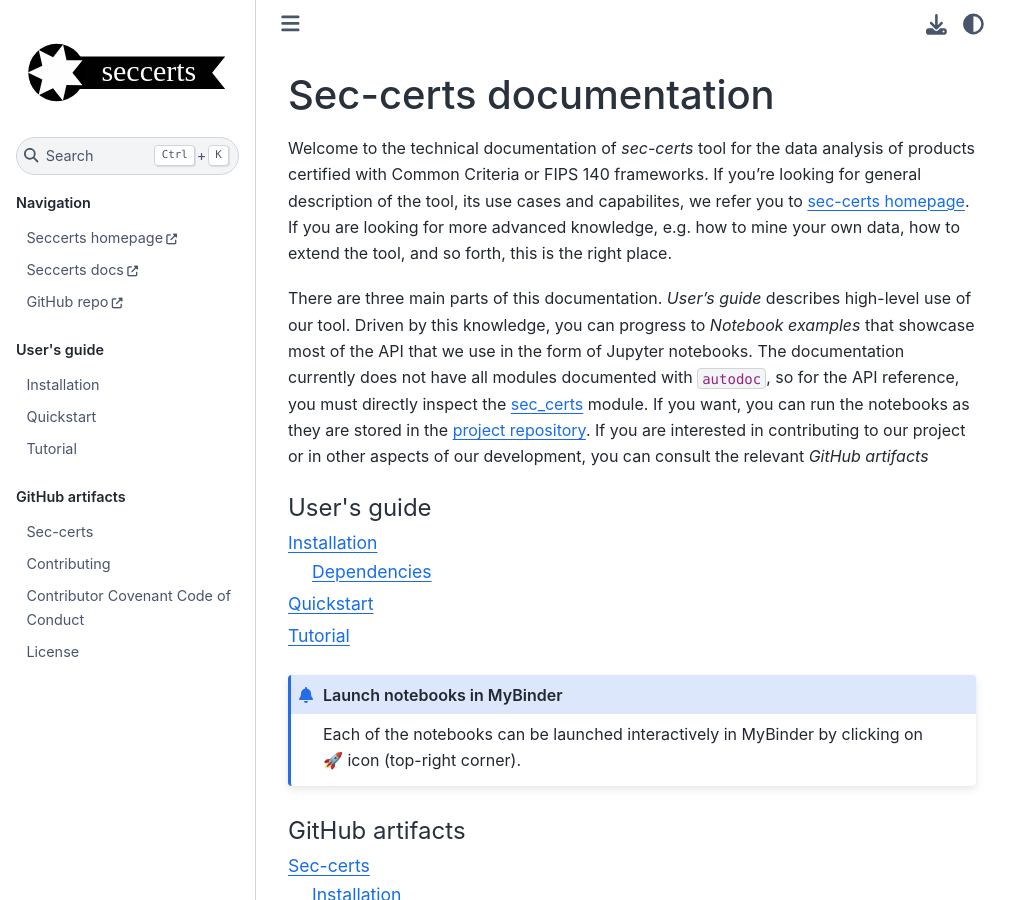
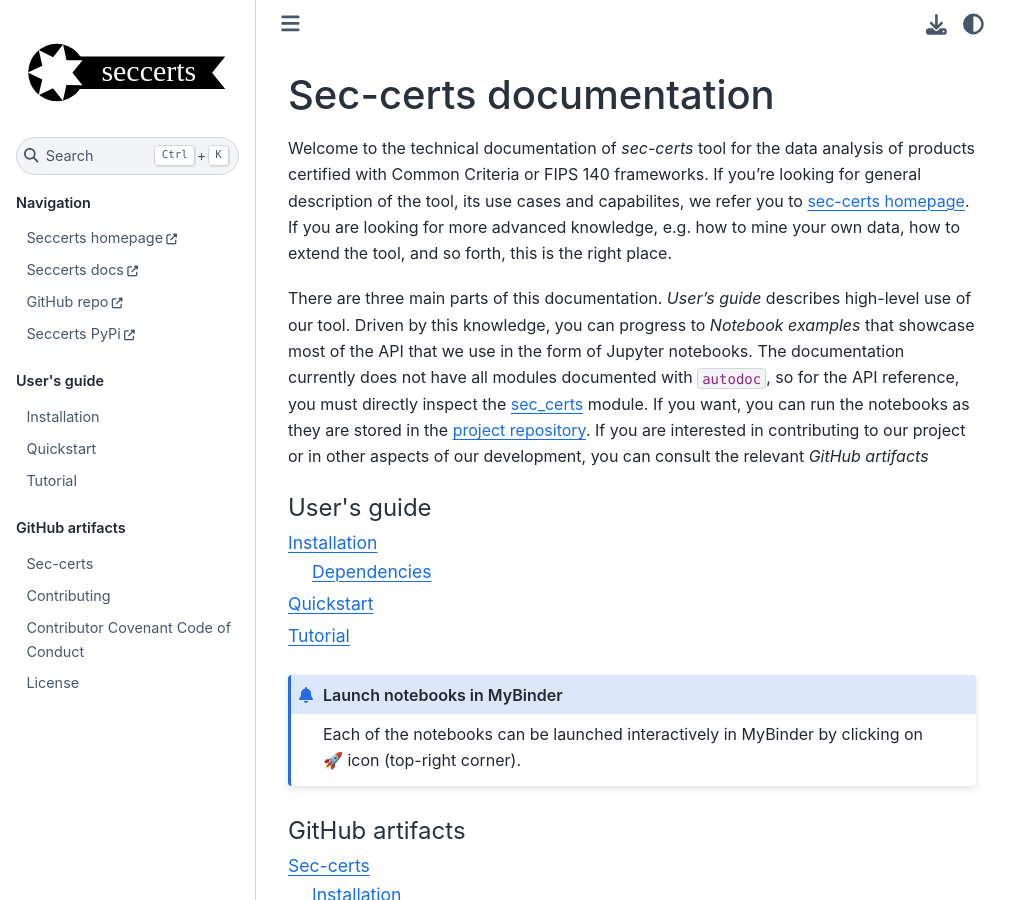
Before and after one commit to crocs-muni/sec-certs, a Sphinx documentation site: the page built from docs/index.md, in a window 1280 px wide and 900 px high. Shown: the whole window, without its empty margins (0-1031 px from the left). Built offline with Sphinx 7.4.7 and the Sphinx Book theme 1.1.4, drawn with Linux system fonts in a browser that asks for light colours; pages that are not in the unit, such as notebooks, are missing from menus.

Commit message:
add link to pypi docs

````diff
--- a/docs/index.md
+++ b/docs/index.md
@@ -10,6 +10,7 @@
 Seccerts homepage <https://seccerts.org/>
 Seccerts docs <https://seccerts.org/docs>
 GitHub repo <https://github.com/crocs-muni/sec-certs>
+Seccerts PyPi <https://pypi.org/project/sec-certs/>
 ```
 
 ```{toctree}
````
